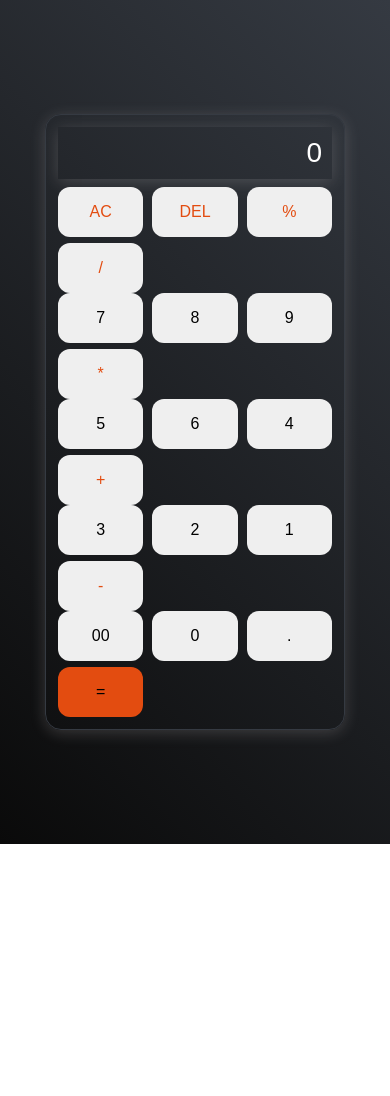
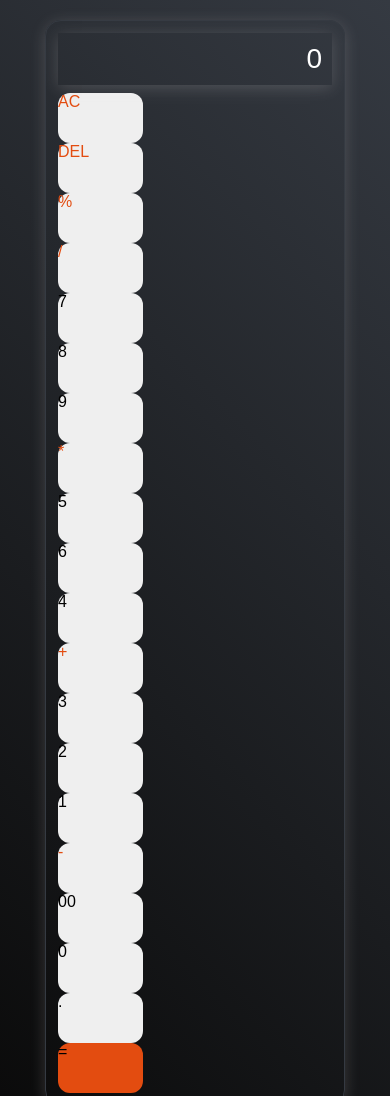
Before and after one commit to Athos256/calculator-app, a plain HTML site: page index.html/index.html in a window 390 px wide. Shown: the top 1096 px of the page. Before the commit the page ends 844 px from the top, so only its background shows below. Drawn offline with Linux system fonts and the light colour scheme.

Commit message:
Refactor button layout for better responsiveness
Removed grid layout for button rows and adjusted styles for mobile responsiveness.

```diff
--- a/index.html/style.css
+++ b/index.html/style.css
@@ -21,13 +21,6 @@ body{
 
 }
 
-/* layout for button rows: grid on large screens (3 columns), switches to flex on smaller screens */
-.container > div {
-    display: grid;
-    grid-template-columns: repeat(3, 1fr);
-    gap: 10px;
-    align-items: center;
-}
 
 input{
     width: 100%;
@@ -52,6 +45,7 @@ button{
     border: none;
     font-size: 20px;
     justify-items: center;
+    display:flex;
 }
 .equal{
     background-color: rgb(227, 76, 16);
@@ -74,21 +68,7 @@ button{
         padding: 12px;
     }
 
-    /* switch to flex layout on smaller screens */
-    .container > div {
-        display: flex;
-        flex-wrap: wrap;
-        gap: 8px;
-        justify-content: space-between;
-    }
 
-    button {
-        width: calc(33.333% - 8px); /* three buttons per row */
-        height: 55px;
-        margin: 0;
-        font-size: 18px;
-    }
-}
 
 /* Media Query for Mobile Phones (480px and below) */
 @media (max-width: 480px) {
@@ -110,14 +90,6 @@ button{
         margin-bottom: 8px;
     }
 
-    /* keep flex layout and slightly smaller buttons on very small screens */
-    .container > div {
-        display: flex;
-        flex-wrap: wrap;
-        gap: 6px;
-        justify-content: space-between;
-    }
-
     button {
         width: calc(33.333% - 6px);
         height: 50px;
```
